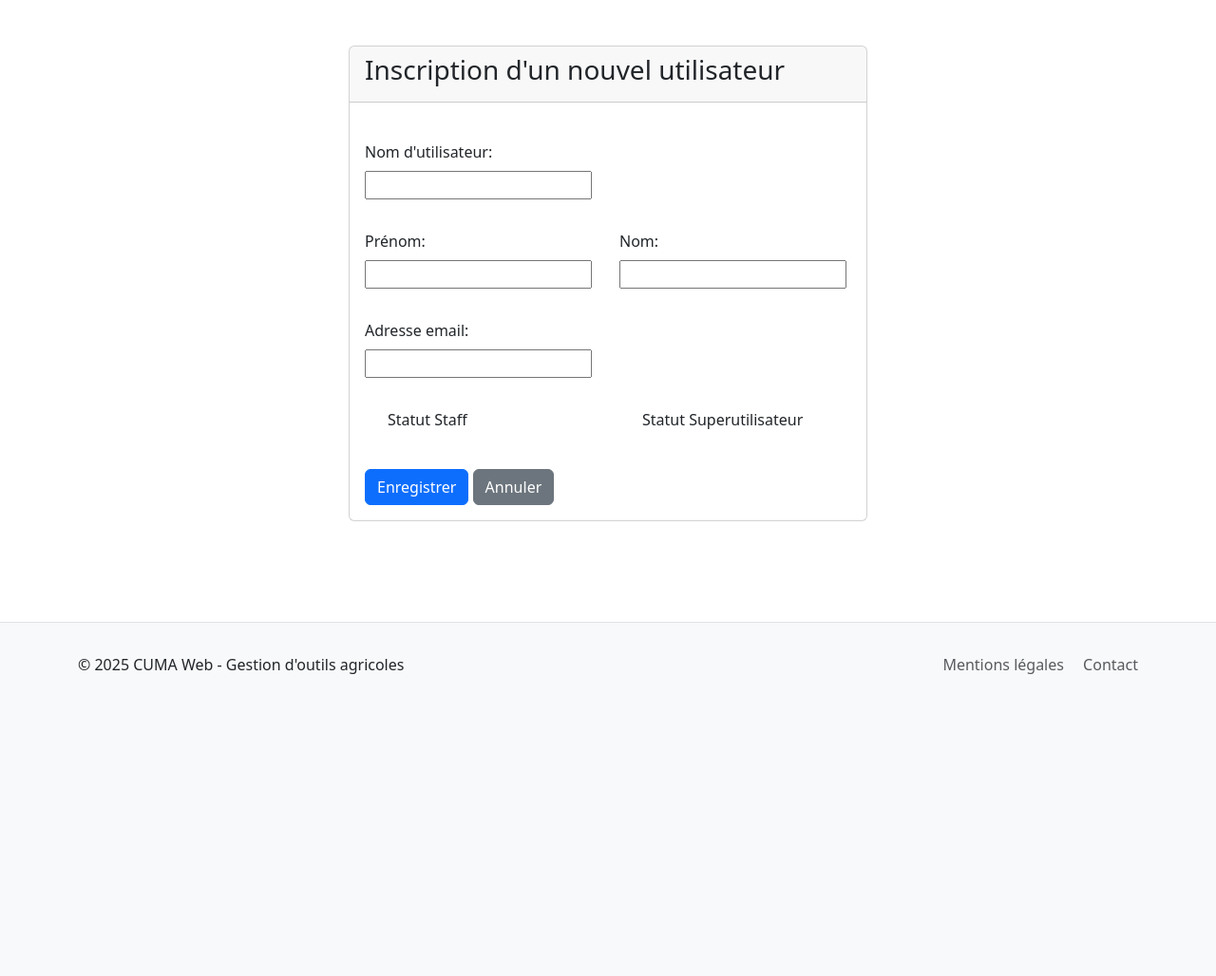
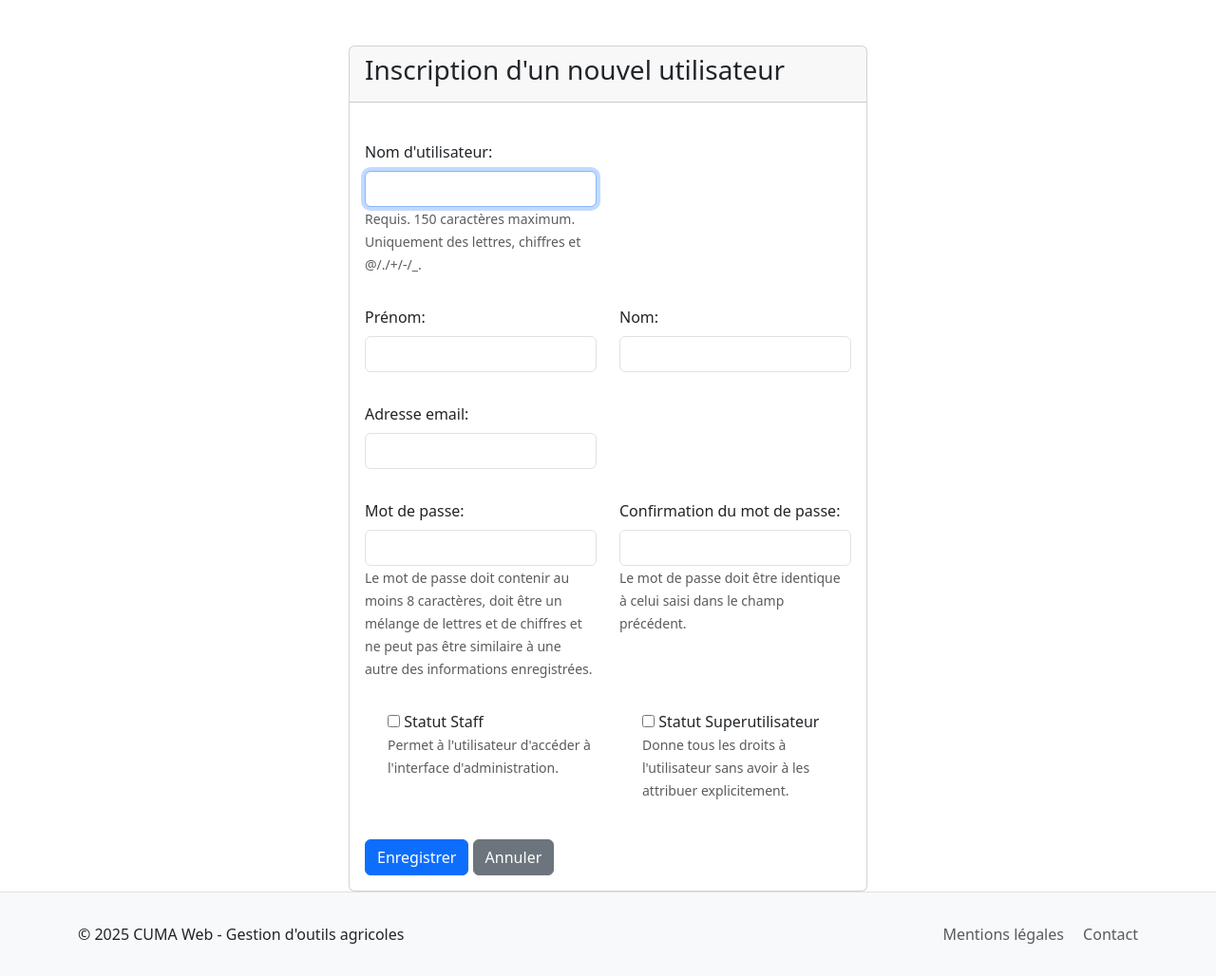
Before and after one commit to AntoineBachelet/cumaweb, a Django app: page /users/create/ in a window 1280 px wide. Shown: the part 56-1084 px from the top of the page at 95% size. Before the commit the page ends 766 px from the top, so only its background shows below. Run offline with Django 5.2, Linux system fonts and the light colour scheme; the visitor is signed in with stand-in values (Sample User, id 1).

Commit message:
fix: change creation/update user forms

```diff
--- a/src/users/forms.py
+++ b/src/users/forms.py
@@ -1,24 +1,83 @@
 from django import forms
+from django.contrib.auth.forms import UserCreationForm, UserChangeForm
 from django.contrib.auth.models import User
 
-class CreateUserForm(forms.ModelForm):
-    """Form used to create a new User"""
-    # Champ de login renommé pour correspondre au modèle User
-    username = forms.CharField(label="Login", max_length=100)
-    first_name = forms.CharField(label="Prénom", max_length=100)
-    last_name = forms.CharField(label="Nom", max_length=100)
-    email = forms.EmailField(label="Email")
-    password = forms.CharField(label="Mot de passe", widget=forms.PasswordInput())
+class CustomUserCreationForm(UserCreationForm):
+    """Formulaire personnalisé pour la création d'utilisateur"""
+
+    # Ajout des champs is_staff et is_superuser
+    is_staff = forms.BooleanField(
+        required=False,
+        label="Statut Staff",
+        help_text="Permet à l'utilisateur d'accéder à l'interface d'administration."
+    )
+    is_superuser = forms.BooleanField(
+        required=False,
+        label="Statut Superutilisateur",
+        help_text="Donne tous les droits à l'utilisateur sans avoir à les attribuer explicitement."
+    )
 
     class Meta:
         model = User
-        fields = ['username', 'first_name', 'last_name', 'email', 'password']
+        fields = ['username', 'first_name', 'last_name', 'email', 'password1', 'password2', 'is_staff', 'is_superuser']
+        widgets = {
+            'username': forms.TextInput(attrs={'class': 'form-control'}),
+            'first_name': forms.TextInput(attrs={'class': 'form-control'}),
+            'last_name': forms.TextInput(attrs={'class': 'form-control'}),
+            'email': forms.EmailInput(attrs={'class': 'form-control'}),
+        }
+        labels = {
+            'username': 'Nom d\'utilisateur',
+            'first_name': 'Prénom',
+            'last_name': 'Nom',
+            'email': 'Adresse e-mail',
+            'password1': 'Mot de passe',
+        }
+        help_texts = {
+            'username': 'Requis. 150 caractères maximum. Uniquement des lettres, chiffres et @/./+/-/_.',
+        }
+
+    def __init__(self, *args, **kwargs):
+        super().__init__(*args, **kwargs)
+        # Ajouter des classes Bootstrap aux champs de mot de passe
+        if 'password1' in self.fields:
+            self.fields['password1'].help_text = 'Le mot de passe doit contenir au moins 8 caractères, doit être un mélange de lettres et de chiffres et ne peut pas être similaire à une autre des informations enregistrées.'
+            self.fields['password1'].widget.attrs.update({'class': 'form-control'})
+        if 'password2' in self.fields:
+            self.fields['password2'].help_text = 'Le mot de passe doit être identique à celui saisi dans le champ précédent.'
+            self.fields['password2'].widget.attrs.update({'class': 'form-control'})
 
     def save(self, commit=True):
-        # Surcharge de la méthode save pour gérer correctement le mot de passe
         user = super().save(commit=False)
-        user.set_password(self.cleaned_data["password"])  # Hachage du mot de passe
-
+        user.is_staff = self.cleaned_data.get('is_staff', False)
+        user.is_superuser = self.cleaned_data.get('is_superuser', False)
         if commit:
             user.save()
         return user
+
+
+class CustomUserEditForm(UserChangeForm):
+    """Formulaire personnalisé pour la modification d'utilisateur"""
+
+    class Meta:
+        model = User
+        fields = ['username', 'first_name', 'last_name', 'email', 'is_staff', 'is_superuser']
+        widgets = {
+            'username': forms.TextInput(attrs={'class': 'form-control'}),
+            'first_name': forms.TextInput(attrs={'class': 'form-control'}),
+            'last_name': forms.TextInput(attrs={'class': 'form-control'}),
+            'email': forms.EmailInput(attrs={'class': 'form-control'}),
+            'is_staff': forms.CheckboxInput(attrs={'class': 'form-check-input'}),
+            'is_superuser': forms.CheckboxInput(attrs={'class': 'form-check-input'}),
+        }
+        help_texts = {
+            'username': 'Requis. 150 caractères maximum. Uniquement des lettres, chiffres et @/./+/-/_.',
+            'is_staff': 'Permet à l\'utilisateur d\'accéder à l\'interface d\'administration.',
+            'is_superuser': 'Donne tous les droits à l\'utilisateur sans avoir à les attribuer explicitement.',
+        }
+
+    # Supprimez le lien vers le changement de mot de passe
+    def __init__(self, *args, **kwargs):
+        super().__init__(*args, **kwargs)
+        if 'password' in self.fields:
+            self.fields.pop('password')
--- a/src/users/templates/users/createUser.html
+++ b/src/users/templates/users/createUser.html
@@ -1,6 +1,6 @@
 {% extends "base.html" %}
 
-{% block title %}Connexion{% endblock %}
+{% block title %}Gestion utilisateur{% endblock %}
 
 {% block content %}
 
@@ -9,7 +9,11 @@
         <div class="col-md-6">
             <div class="card">
                 <div class="card-header">
+                    {% if not form.instance.pk %}
                     <h3 class="card-title">Inscription d'un nouvel utilisateur</h3>
+                    {% else %}
+                    <h3 class="card-title">Modification d'un utilisateur</h3>
+                    {% endif %}
                 </div>
                 <div class="card-body">
                     <form method="post" class="mt-4">
@@ -23,6 +27,7 @@
                         </div>
                         {% endif %}
 
+                        <!-- Nom d'utilisateur -->
                         <div class="row mb-3">
                             <div class="col-md-6">
                                 <div class="form-group mb-3">
@@ -42,6 +47,7 @@
                             </div>
                         </div>
 
+                        <!-- Prénom et Nom -->
                         <div class="row mb-3">
                             <div class="col-md-6">
                                 <div class="form-group mb-3">
@@ -71,6 +77,7 @@
                             </div>
                         </div>
 
+                        <!-- Email -->
                         <div class="row mb-3">
                             <div class="col-md-6">
                                 <div class="form-group mb-3">
@@ -87,6 +94,45 @@
                             </div>
                         </div>
 
+                        <!-- Mots de passe (uniquement pour la création) -->
+                        {% if not form.instance.pk %}
+                        <div class="row mb-3">
+                            <div class="col-md-6">
+                                <div class="form-group mb-3">
+                                    <label for="{{ form.password1.id_for_label }}" class="form-label">Mot de passe:</label>
+                                    {{ form.password1 }}
+                                    {% if form.password1.help_text %}
+                                    <small class="form-text text-muted">{{ form.password1.help_text }}</small>
+                                    {% endif %}
+                                    {% if form.password1.errors %}
+                                    <div class="text-danger">
+                                        {% for error in form.password1.errors %}
+                                            {{ error }}
+                                        {% endfor %}
+                                    </div>
+                                    {% endif %}
+                                </div>
+                            </div>
+                            <div class="col-md-6">
+                                <div class="form-group mb-3">
+                                    <label for="{{ form.password2.id_for_label }}" class="form-label">Confirmation du mot de passe:</label>
+                                    {{ form.password2 }}
+                                    {% if form.password2.help_text %}
+                                    <small class="form-text text-muted">{{ form.password2.help_text }}</small>
+                                    {% endif %}
+                                    {% if form.password2.errors %}
+                                    <div class="text-danger">
+                                        {% for error in form.password2.errors %}
+                                            {{ error }}
+                                        {% endfor %}
+                                    </div>
+                                    {% endif %}
+                                </div>
+                            </div>
+                        </div>
+                        {% endif %}
+
+                        <!-- Permissions -->
                         <div class="row mb-3">
                             <div class="col-md-6">
                                 <div class="form-check mb-3">
@@ -112,6 +158,7 @@
                             </div>
                         </div>
 
+                        <!-- Boutons -->
                         <div class="mt-4">
                             <button type="submit" class="btn btn-primary">Enregistrer</button>
                             <a href="{% url 'users:listUser' %}" class="btn btn-secondary">Annuler</a>
--- a/src/users/views.py
+++ b/src/users/views.py
@@ -11,7 +11,7 @@ from django.views.generic import CreateView, DeleteView, ListView, UpdateView
 
 from catalog.models import AgriculturalTool, BorrowTool
 
-from .forms import CreateUserForm
+from .forms import CustomUserCreationForm, CustomUserEditForm
 
 
 def is_admin(user):
@@ -19,42 +19,14 @@ def is_admin(user):
     return user.is_staff or user.is_superuser
 
 
-class CustomUserChangeForm(UserChangeForm):
-    """Form to edit user without password change"""
-
-    class Meta:
-        """Main form class"""
-
-        model = User
-        fields = ["username", "first_name", "last_name", "email", "is_staff", "is_superuser"]
-        widgets = {
-            "username": forms.TextInput(attrs={"class": "form-control"}),
-            "first_name": forms.TextInput(attrs={"class": "form-control"}),
-            "last_name": forms.TextInput(attrs={"class": "form-control"}),
-            "email": forms.EmailInput(attrs={"class": "form-control"}),
-            "is_staff": forms.CheckboxInput(attrs={"class": "form-check-input"}),
-            "is_superuser": forms.CheckboxInput(attrs={"class": "form-check-input"}),
-        }
-        help_texts = {
-            "username": "Requis. 150 caractères maximum. Uniquement des lettres, chiffres et @/./+/-/_.",
-            "is_staff": "Permet à l'utilisateur d'accéder à l'interface d'administration.",
-            "is_superuser": "Donne tous les droits à l'utilisateur sans avoir à les attribuer explicitement.",
-        }
-
-    def __init__(self, *args, **kwargs):
-        super().__init__(*args, **kwargs)
-        if "password" in self.fields:
-            self.fields.pop("password")
-
-
 class CreateUserView(LoginRequiredMixin, UserPassesTestMixin, CreateView):
     """View to create a new User"""
 
     login_url = "/users/login/"
-    form_class = CreateUserForm
+    form_class = CustomUserCreationForm
     model = User
     template_name = "users/createUser.html"
-    success_url = reverse_lazy("index")
+    success_url = reverse_lazy("users:listUser")
 
     def test_func(self):
         return is_admin(self.request.user)
@@ -81,11 +53,10 @@ class UserListView(UserPassesTestMixin, ListView):
 
 class UserEditView(UserPassesTestMixin, UpdateView):
     """View to edit user"""
-
     model = User
-    form_class = CustomUserChangeForm
-    template_name = "users/createUser.html"
-    success_url = reverse_lazy("users:listUser")
+    form_class = CustomUserEditForm
+    template_name = 'users/createUser.html'
+    success_url = reverse_lazy('users:listUser')
 
     def test_func(self):
         return is_admin(self.request.user)
```
